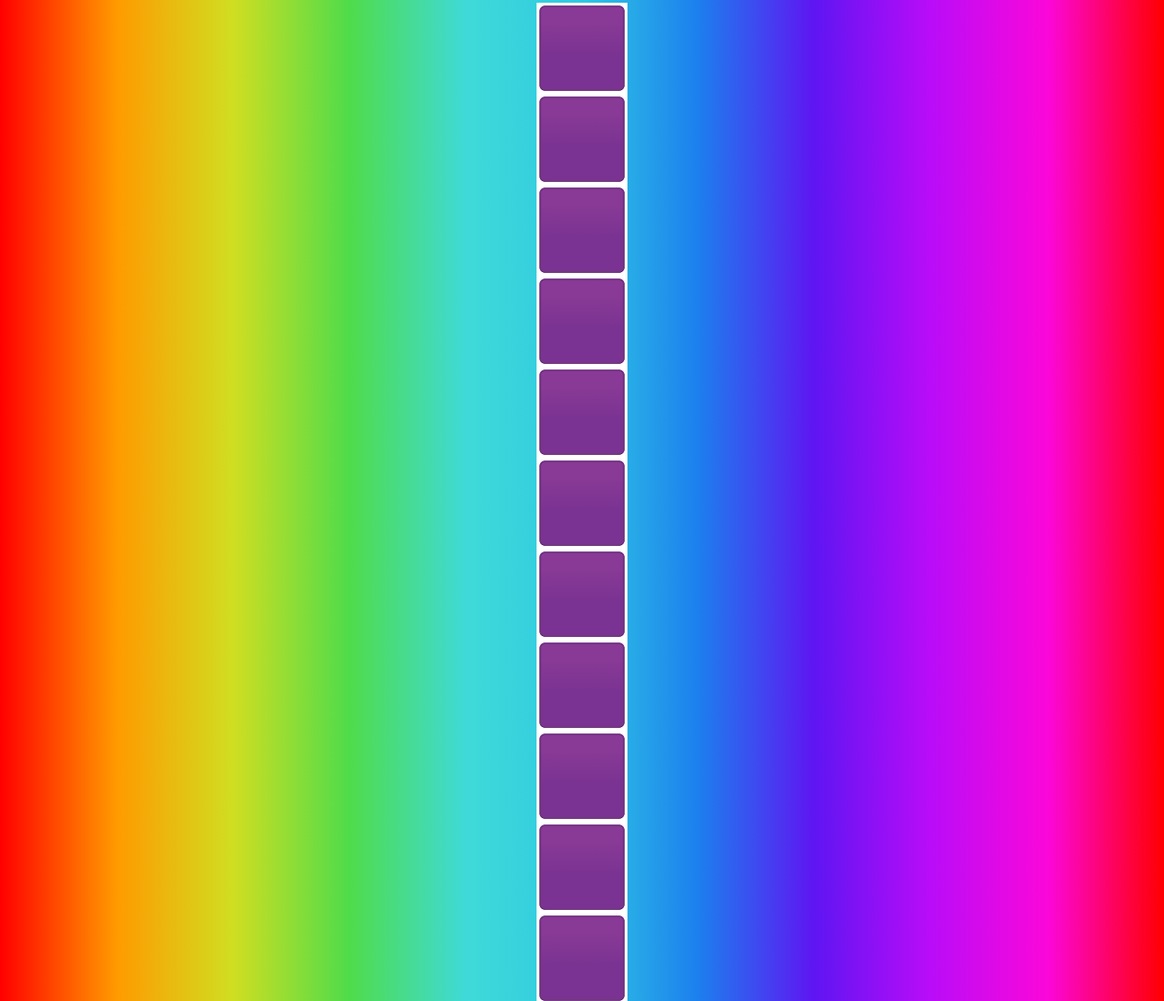
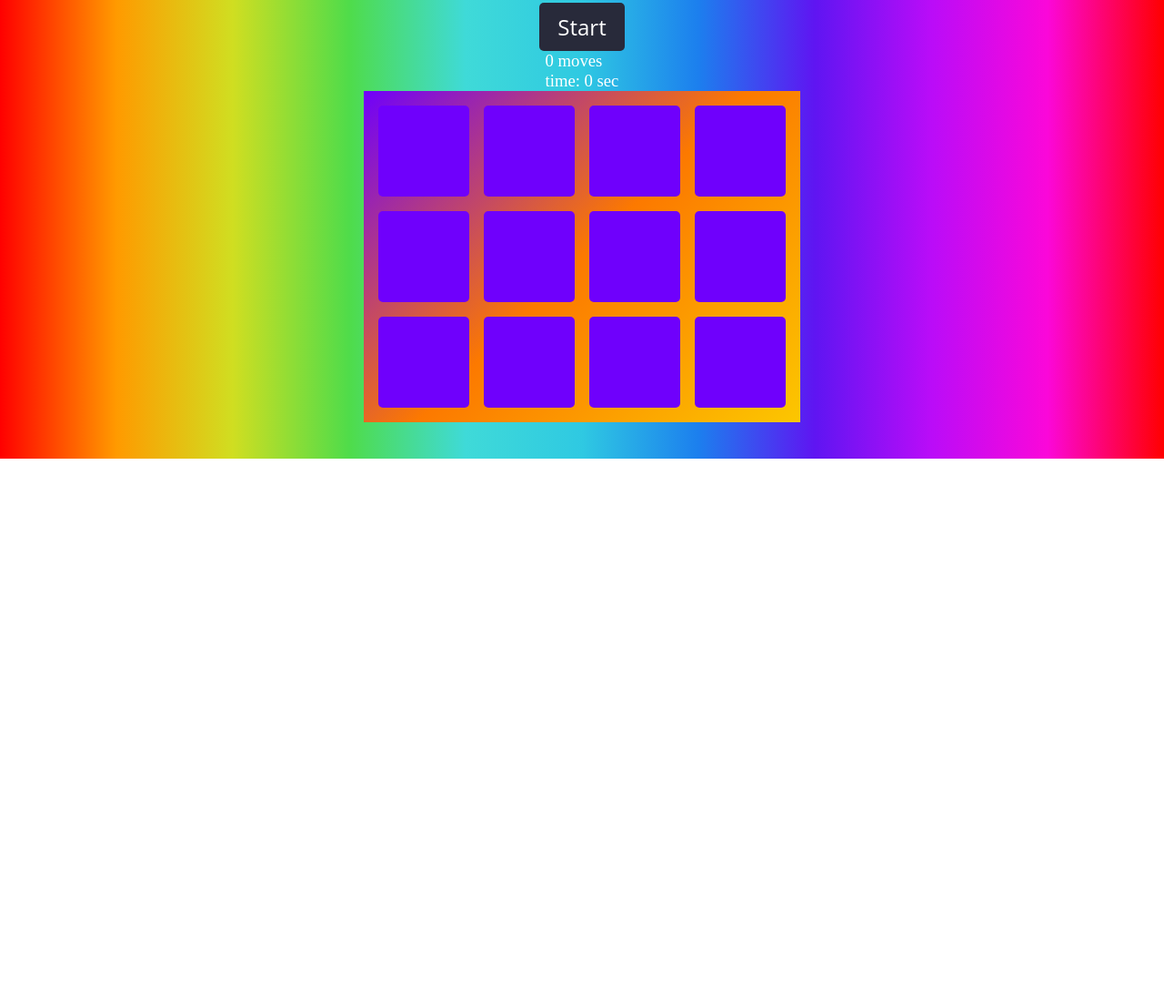
Before and after one commit to ellemd709/Memory-Game, a plain HTML site: page index.html in a window 1280 px wide. Shown: the part 362-1462 px from the top of the page at 91% size. After the commit the page ends 866 px from the top, so only its background shows below. Drawn offline with Linux system fonts and the light colour scheme.

Commit message:
html edits

```diff
--- a/index.html
+++ b/index.html
@@ -1,5 +1,6 @@
 <!DOCTYPE html>
 <html lang="en">
+
 <head>
     <meta charset="UTF-8">
     <meta http-equiv="X-UA-Compatible" content="IE=edge">
@@ -7,7 +8,7 @@
 
     <title> Pride Memory Game </title>
 
-    <link rel="stylesheet" href= "./style.css" />
+    <link rel="stylesheet" href="./style.css" />
 </head>
 
 <body>
@@ -15,51 +16,6 @@
     <h1>Celebrating Pride - Memory Card Game</h1>
     <p>Select the pairs of matching cards in the fewest number of guesses.</p>
 
-    <div id="'tablecontainer">
-        <div class="tablerow">
-            <div class="card">
-                <img id="card 1" src="./images/loveall.png">
-            </div>
-            <div class="card">
-                <img id="card 2" src="./images/loveallheart.png">
-            </div>
-            <div class="card">
-                <img id="card 3" src="./images/loveboy.png">
-            </div>
-            <div class="card">
-                <img id="card 4" src="./images/lovegirl.png">
-            </div>
-        </div>
-
-        <div class="tablerow">
-            <div class="card">
-                <img id="card 5" src="./images/lovemusic.png">
-            </div>
-            <div class="card">
-                <img id="card 6" src="./images/loverainbow.png">
-            </div>
-            <div class="card">
-                <img id="card 7" src="./images/loveall.png">
-            </div>
-            <div class="card">
-                <img id="card 8" src="./images/loveallheart.png">
-            </div>
-        </div>
-        <div class="tablerow">
-            <div class="card">
-                <img id="card 9" src="./images/loverainbow.png">
-            </div>
-            <div class="card">
-                <img id="card 10" src="./images/lovemusic.png">
-            </div>
-            <div class="card">
-                <img id="card 11" src="./images/loveboy.png">
-            </div>
-            <div class="card">
-                <img id="card 12" src="./images/lovegirl.png">
-            </div>
-        </div>
-    </div>
     <button id="start">Start</button>
     <div class="stats">
         <div class="moves">0 moves</div>
@@ -67,12 +23,78 @@
     </div>
 
     <div class="board-container">
-        <div class="board" data-dimension="4"></div>
+        <div class="board" id="board" style="grid-template-columns: repeat(4, auto); display:grid; grid-gap:16px;">
+            <div class="card">
+                <div class="card-front"></div>
+                <div class="card-back"></div>
+            </div>
+            <div class="card">
+                <div class="card-front"></div>
+                <div class="card-back"></div>
+            </div>
+            <div class="card">
+                <div class="card-front"></div>
+                <div class="card-back"></div>
+            </div>
+            <div class="card">
+                <div class="card-front"></div>
+                <div class="card-back"></div>
+            </div>
+            <div class="card">
+                <div class="card-front"></div>
+                <div class="card-back"></div>
+            </div>
+            <div class="card">
+                <div class="card-front"></div>
+                <div class="card-back"></div>
+            </div>
+            <div class="card">
+                <div class="card-front"></div>
+                <div class="card-back"></div>
+            </div>
+            <div class="card">
+                <div class="card-front"></div>
+                <div class="card-back"></div>
+            </div>
+            <div class="card">
+                <div class="card-front"></div>
+                <div class="card-back"></div>
+            </div>
+            <div class="card">
+                <div class="card-front"></div>
+                <div class="card-back"></div>
+            </div>
+            <div class="card">
+                <div class="card-front"></div>
+                <div class="card-back"></div>
+            </div>
+            <div class="card">
+                <div class="card-front"></div>
+                <div class="card-back"></div>
+            </div>
+        </div>
         <div class="win">You won!</div>
     </div>
 
 </body>
+<!--
+<body>
+    <div class="game">
+        <div class="controls">
+            <button>Start</button>
+            <div class="stats">
+                <div class="moves">0 moves</div>
+                <div class="timer">time: 0 sec</div>
+            </div>
+        </div>
+        <div class="board-container">
+            <div class="board" data-dimension="2"></div>
+            <div class="win">You won!</div>
+        </div>
+    </div>
+</body> -->
 
 
-    <script src="./script.js"></script>
+<script src="./script.js"></script>
+
 </html>
```
